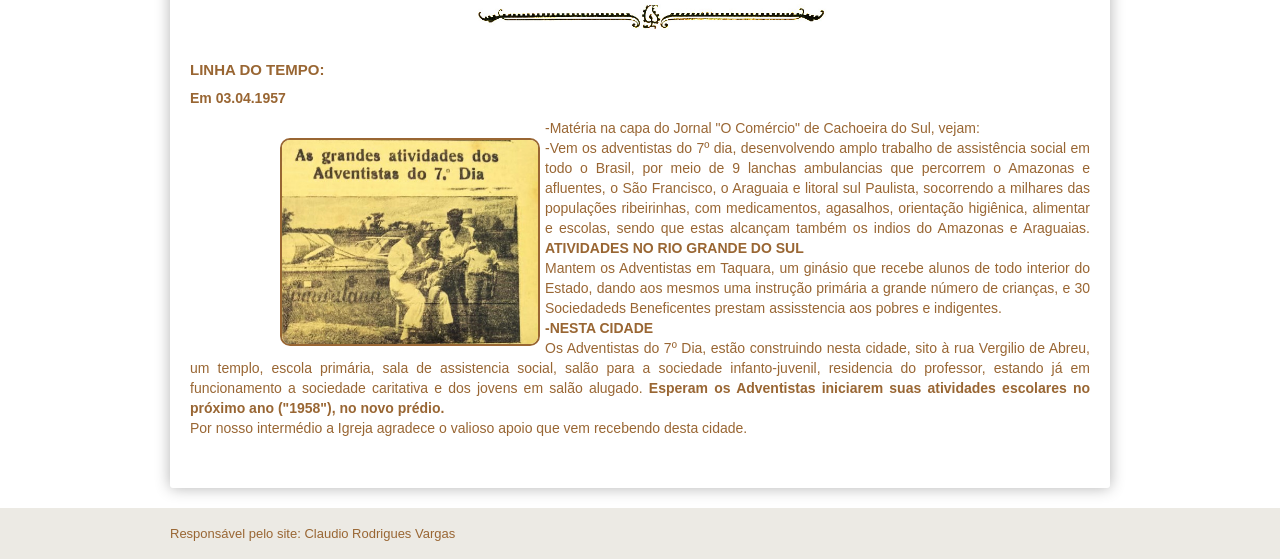
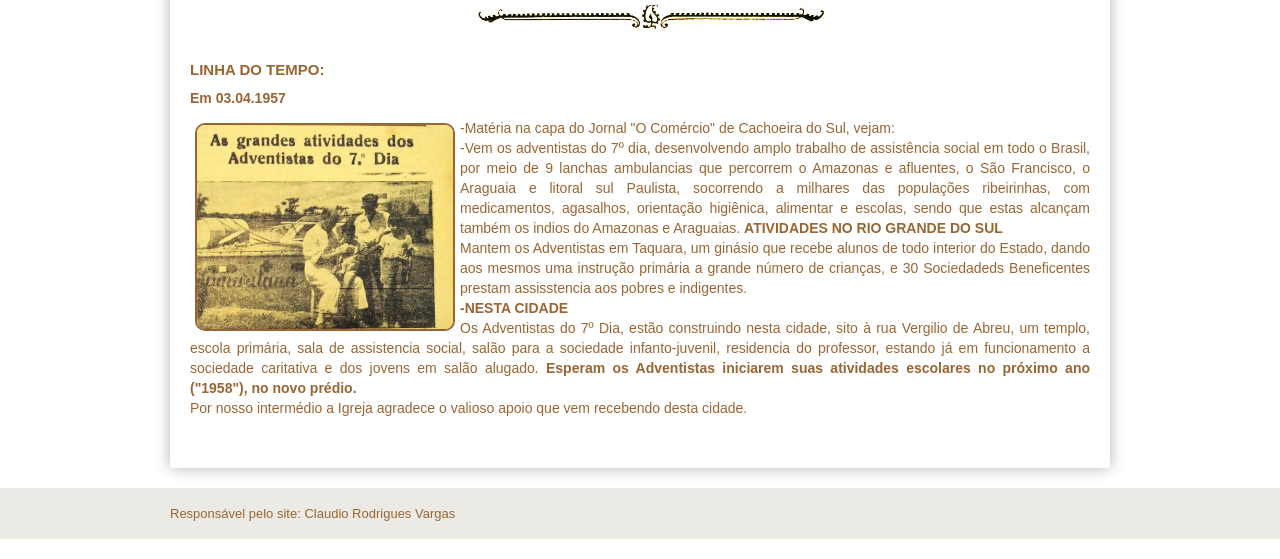
Before and after one commit to claudiovargas1955/claudiovargas1955.github.io, a Jekyll site: the page built from _pages/ensino-da-iasd-cachoeira-do-sul.html, in a window 1280 px wide. Shown: the part 1045-1604 px from the top of the page. Built offline with Jekyll 4.4.1, drawn with Linux system fonts in a browser that asks for light colours; some web fonts are replaced.

Commit message:
Update ensino-da-iasd-cachoeira-do-sul.html

```diff
--- a/_pages/ensino-da-iasd-cachoeira-do-sul.html
+++ b/_pages/ensino-da-iasd-cachoeira-do-sul.html
@@ -126,7 +126,7 @@ tr:hover{
 
 <p></p><h5>LINHA DO TEMPO:</h5></p>
 <p><b>Em 03.04.1957</b><br>
-<p><img class="esq2" style="float:left"; src="/images/o comercio.jpg" class="img-responsive" width="260px" title="Jornal O Comércio de
+<p><img class="dir2" style="float:left"; src="/images/o comercio.jpg" class="img-responsive" width="260px" title="Jornal O Comércio de
 03.04.1957";/>
 -Matéria na capa do Jornal "O Comércio" de Cachoeira do Sul, vejam:<br>
 -Vem os adventistas do 7º dia, desenvolvendo amplo trabalho de assistência social em todo o Brasil, por meio
```
